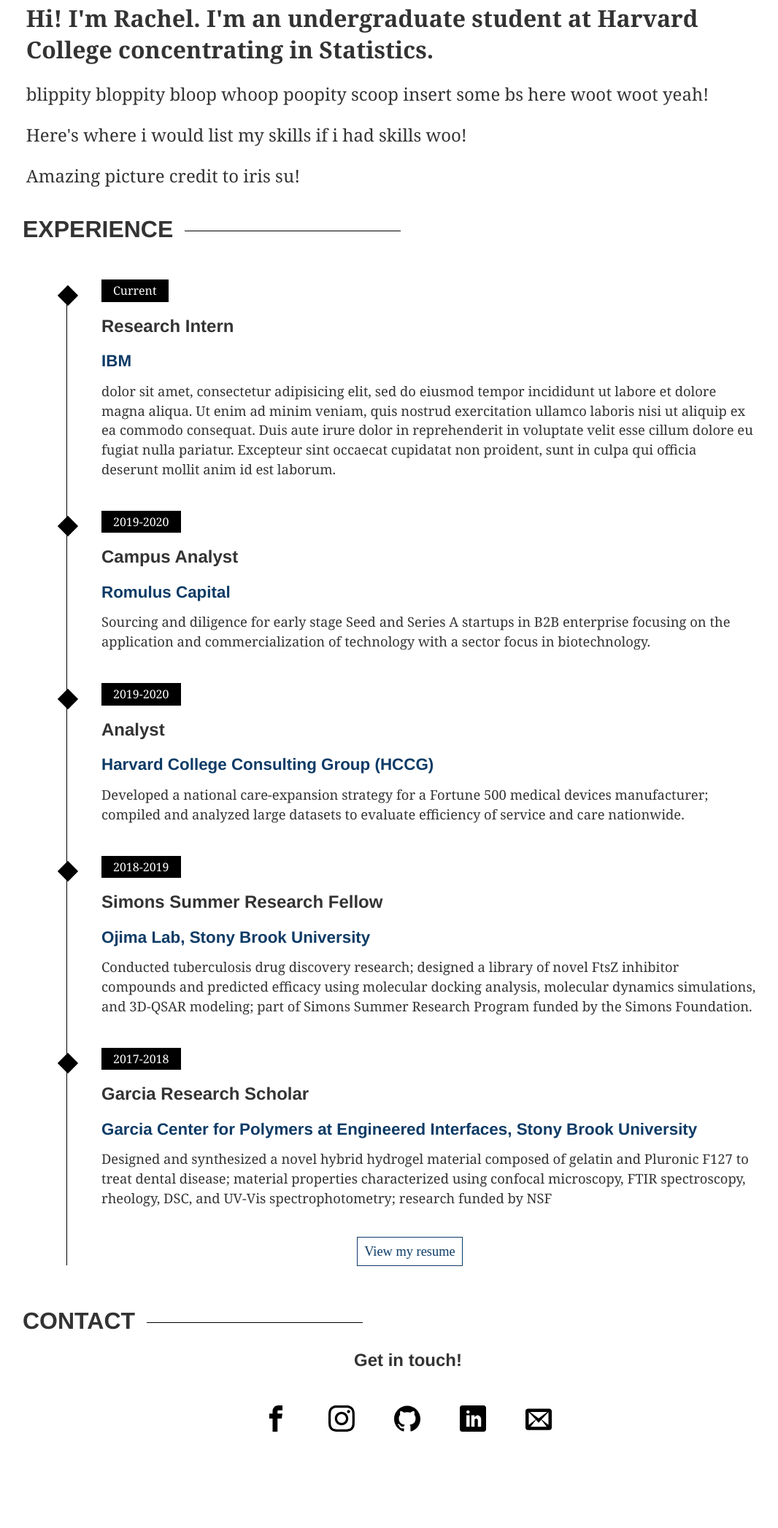
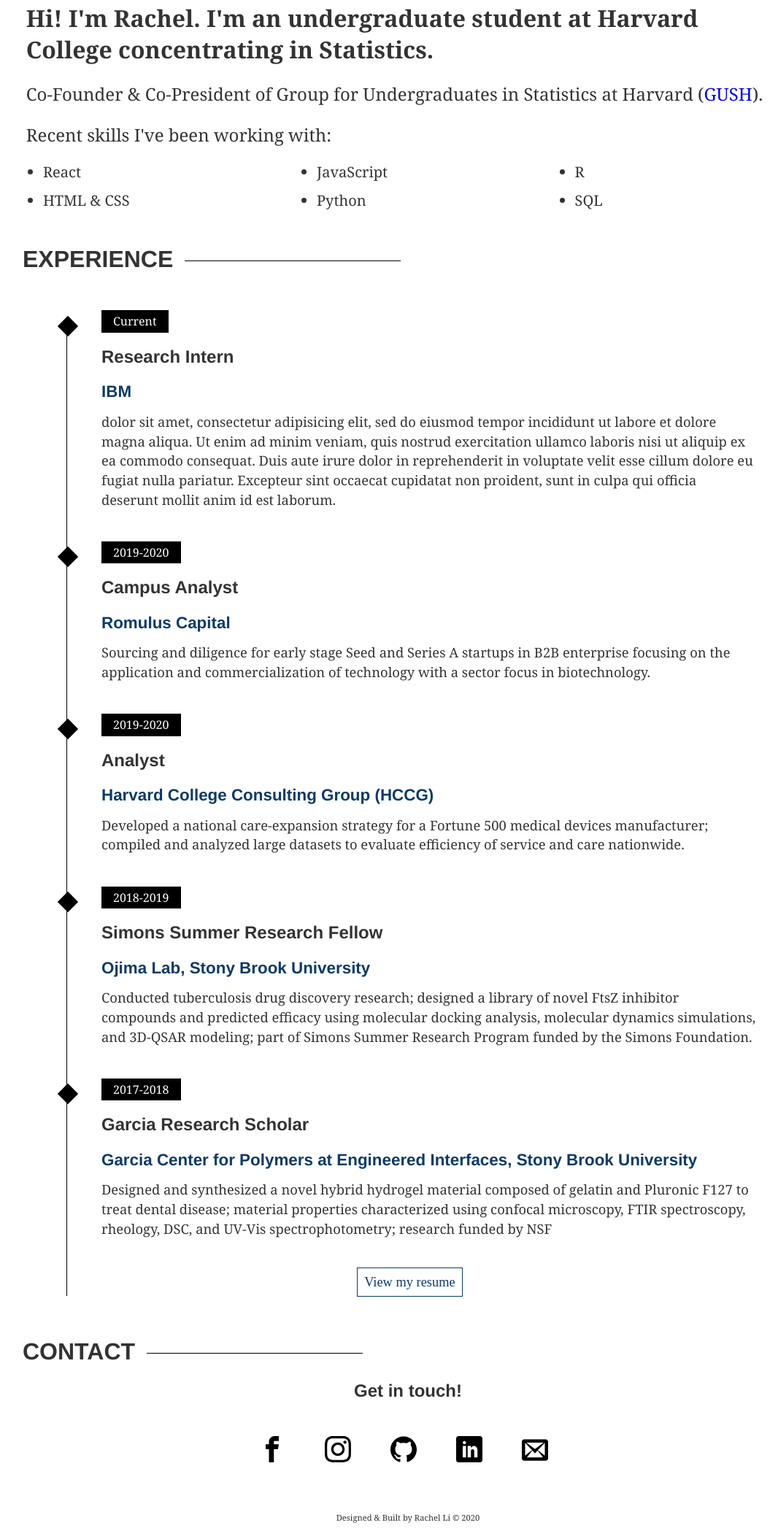
Before and after one commit to rachelli2019/personalwebsite, a Gatsby site: page / in a window 1280 px wide. Shown: the part 1698-3792 px from the top of the page at 73% size, without its empty margins (81-1147 px from the left). Built offline with nearby package versions, Linux system fonts and the light colour scheme; Gatsby itself is replaced by a stand-in of ours.

Commit message:
added footer and contact reformat

```diff
--- a/src/components/about.js
+++ b/src/components/about.js
@@ -55,6 +55,22 @@
     }
 `
 
+const StyledSkills = styled.ul`
+    font-size: 2.5vmin;
+    display: grid;
+    grid-template-columns: auto auto auto;
+    line-height: normal;
+    margin-top: 2%;
+    @media( max-width: 576px ) {
+        grid-template-columns: auto auto;
+        font-size: 80%;
+        margin: 5%;
+        margin-left: 10%;
+        width: 100%;
+        border: 4px solid lavender;
+    }
+`
+
 export default function About() {
     return(
         <div>
@@ -66,13 +82,18 @@
                     Hi! I'm Rachel. I'm an undergraduate student at Harvard College concentrating in Statistics.
                 </StyledTitle>
                 <StyledDesc>
-                blippity bloppity bloop whoop poopity scoop insert some bs here woot woot yeah!
+                Co-Founder & Co-President of Group for Undergraduates in Statistics at Harvard (<a href="https://www.harvardgush.org/" target="_blank">GUSH</a>).
                 </StyledDesc>
                 <StyledDesc>
-                Here's where i would list my skills if i had skills woo!
-                </StyledDesc>
-                <StyledDesc>
-                Amazing picture credit to iris su!
+                Recent skills I've been working with:
+                <StyledSkills>
+                    <li>React</li>
+                    <li>JavaScript</li>
+                    <li>R</li>
+                    <li>HTML & CSS</li>
+                    <li>Python</li>
+                    <li>SQL</li>
+                </StyledSkills>
                 </StyledDesc>
             </BioContainer>
         </div>
--- a/src/components/contact.js
+++ b/src/components/contact.js
@@ -1,31 +1,45 @@
 import React from "react"
 import IconInstagram from "./icons/insta"
 import Icon from "./icons/icon"
+import styled from "styled-components"
 
 const message = {
     position: 'relative',
     fontSize: '150%',
     textAlign: 'center',
     margin: '0 auto',
+    padding: '0 auto',
+    // border: '4px solid pink',
 }
 
-const iconContainer = {
-    textAlign:'center',
-    margin: '3em',
-    marginLeft: '100px',
-}
+const StyledIconContainer = styled.div`
+    text-align: center;
+    margin: 3em auto;
+    margin-left: 4%;
+    ${'' /* marginLeft: '100px', */}
+    margin-bottom: 0;
+    @media(max-width: 576px) {
+        margin: 2em auto;
+        padding-left: 15%;
+        border: 4px solid lavender;
+    }
+    @media(max-width: 376px) {
+        padding-left: 23%;
+        ${'' /* border: 4px solid lavender; */}
+    }
+`
 export default function Contact() {
     return (
         <div>
             <h3 style={message}>Get in touch!</h3>
-            <div style={iconContainer}>
+            <StyledIconContainer>
                 <Icon icon="facebook" link="https://www.facebook.com/rachel.li.2019"/>
                 {/* <Icon icon="instagram"/> */}
                 <IconInstagram link="https://www.instagram.com/rac431li/"/>
                 <Icon icon="github" link="https://github.com/rachelli2019"/>
                 <Icon icon="linkedin" link="https://www.linkedin.com/in/rachel-li-127080185/"/>
                 <Icon icon="mail" link="mailto:rachelli@college.harvard.edu"/>
-            </div>
+            </StyledIconContainer>
         </div>
     )
 }
--- a/src/components/footer.js
+++ b/src/components/footer.js
@@ -2,14 +2,17 @@
 import styled from 'styled-components'
 
 const StyledFooter = styled.footer`
-    margin-left: 42%;
-    margin-right: 42%;
-    margin-bottom: 5%;
-    ${'' /* width: 16%; */}
+    margin: -4rem auto;
+    text-align: center;
+    ${'' /* margin-left: 43%;
+    margin-right: 43%;
+    margin-top: -20%;
+    width: 14%; */}
+    font-size: 70%;
 `
 
 export default function Footer() {
     return (
-        <StyledFooter>Designed & Built by Rachel Li</StyledFooter>
+        <StyledFooter>Designed & Built by Rachel Li &copy; 2020</StyledFooter>
     )
 }
--- a/src/components/section.css
+++ b/src/components/section.css
@@ -1,6 +1,7 @@
 .sectionDiv {
     margin: 4rem 1rem;
     padding: 0rem 6rem;
+    /* border: 4px solid peachpuff; */
   }
 
   h1 {
--- a/src/pages/index.js
+++ b/src/pages/index.js
@@ -6,6 +6,7 @@
 import Experience from "../components/experience"
 import Contact from "../components/contact"
 import { Helmet } from "react-helmet"
+import Footer from "../components/footer"
 
 export default function Home() {
   return (
@@ -31,6 +32,7 @@
         children={<Contact/>}
       />
        <Nav />
+       <Footer />
     </div>
   )
 }
```
